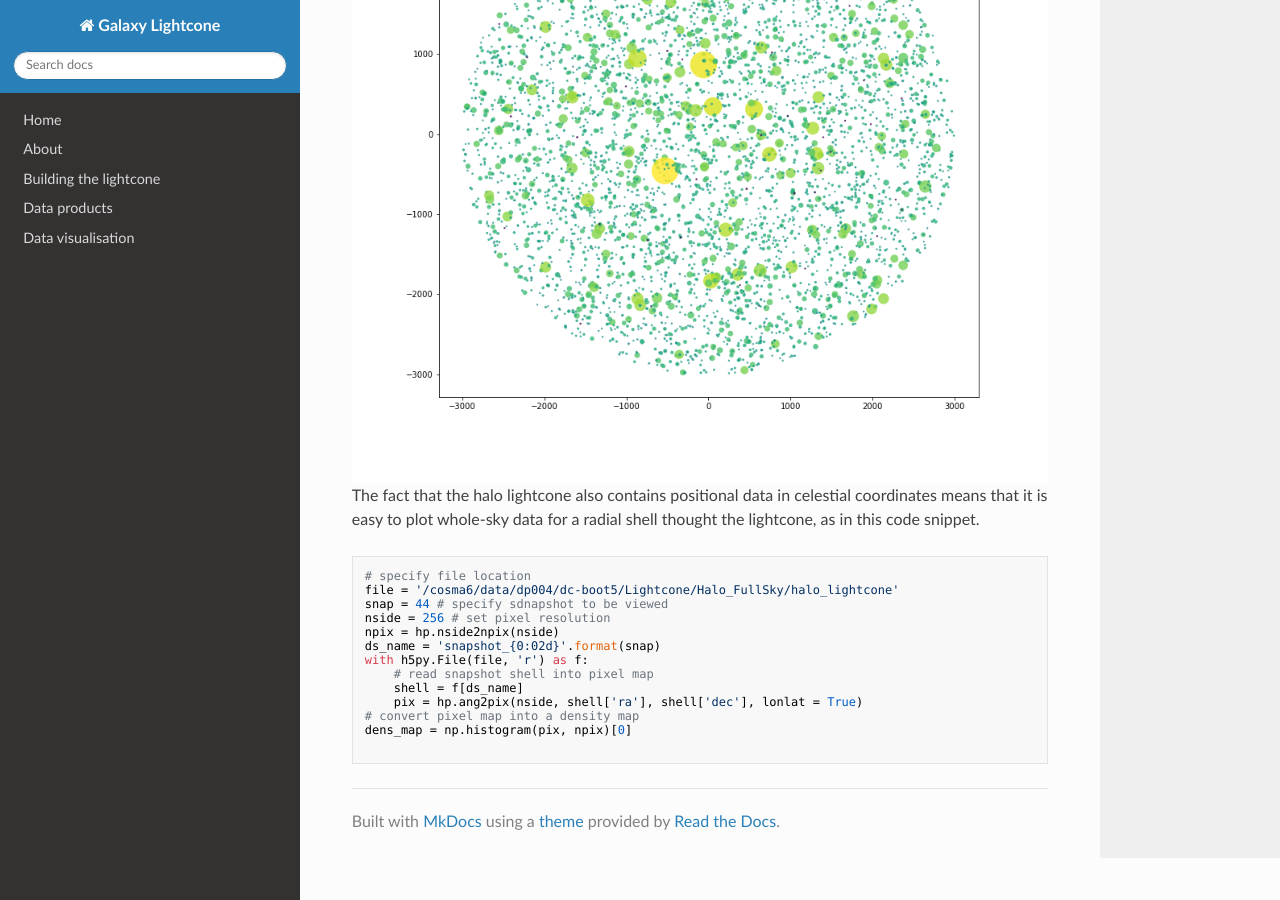
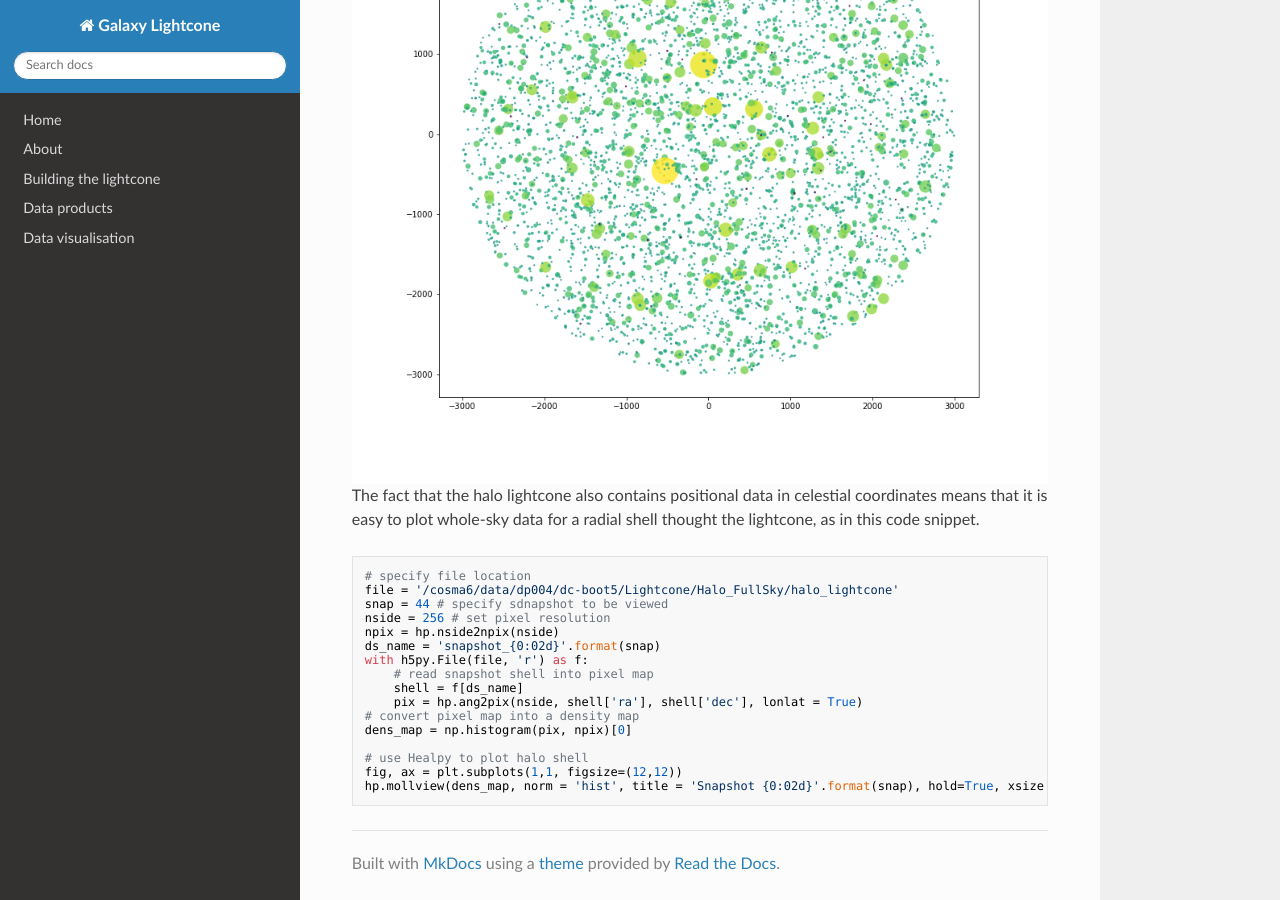
Before and after one commit to rajbooth/Lightcone, an MkDocs documentation site: the page built from docs/halo_lightcone.md, in a window 1280 px wide and 900 px high, scrolled down 2006 px. Built offline with MkDocs 1.6.1, drawn with Linux system fonts in a browser that asks for light colours; nearby versions of some CDN libraries; formulas are drawn with MathJax 3.

Commit message:
docs/halo_lightcone.md updated from https://stackedit.io/

````diff
--- a/docs/halo_lightcone.md
+++ b/docs/halo_lightcone.md
@@ -89,9 +89,12 @@ with h5py.File(file, 'r') as f:
 # convert pixel map into a density map
 dens_map = np.histogram(pix, npix)[0]
 
+# use Healpy to plot halo shell
+fig, ax = plt.subplots(1,1, figsize=(12,12))
+hp.mollview(dens_map, norm = 'hist', title = 'Snapshot {0:02d}'.format(snap), hold=True, xsize = 3600)
 ```
 
 <!--stackedit_data:
-eyJoaXN0b3J5IjpbLTgzNDA1Njk3NywxNTE0MjkzNjcsLTc3Nj
+eyJoaXN0b3J5IjpbMjAzMzI1NDYwNiwxNTE0MjkzNjcsLTc3Nj
 A5NTQyMiwxOTI4NjUzMjMyXX0=
 -->
````
